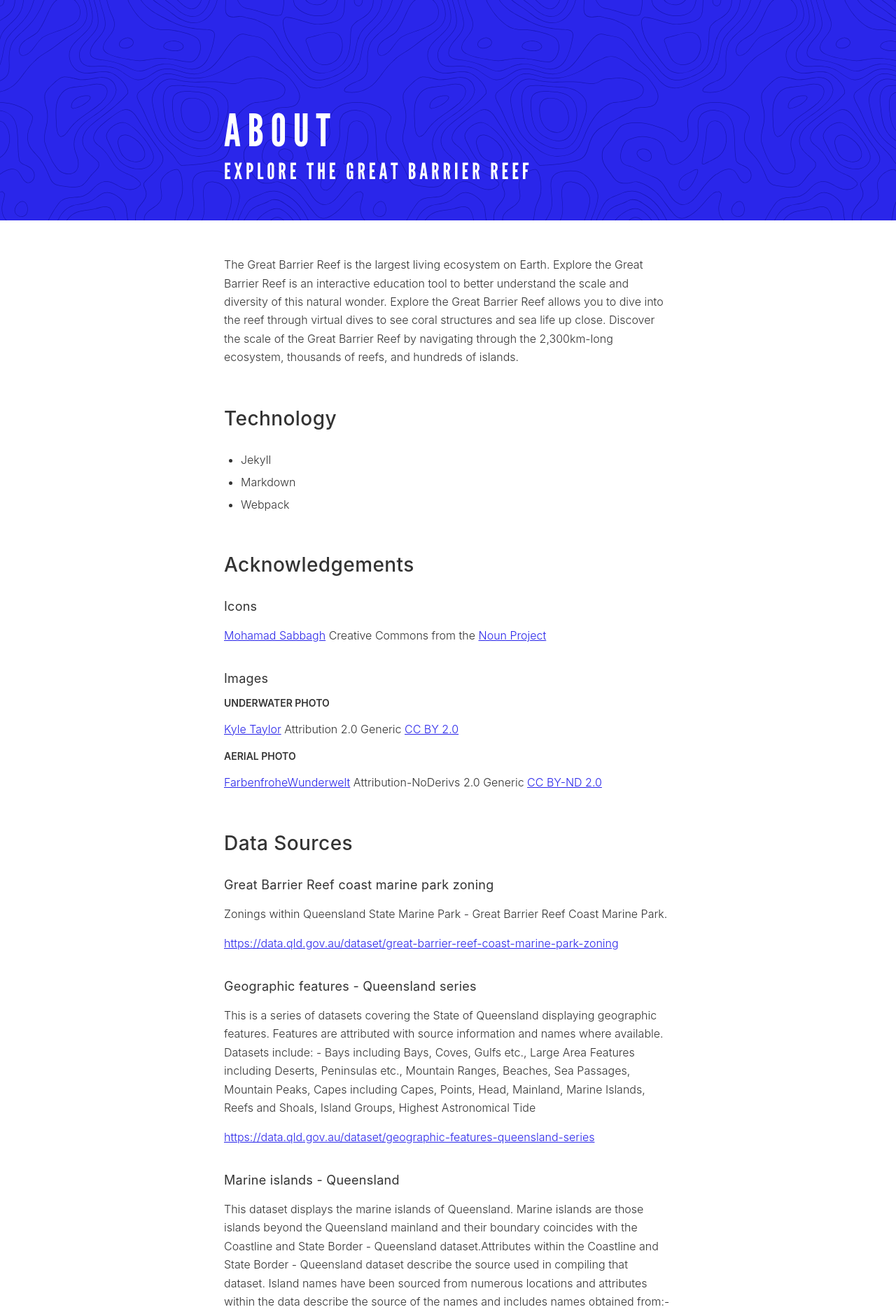
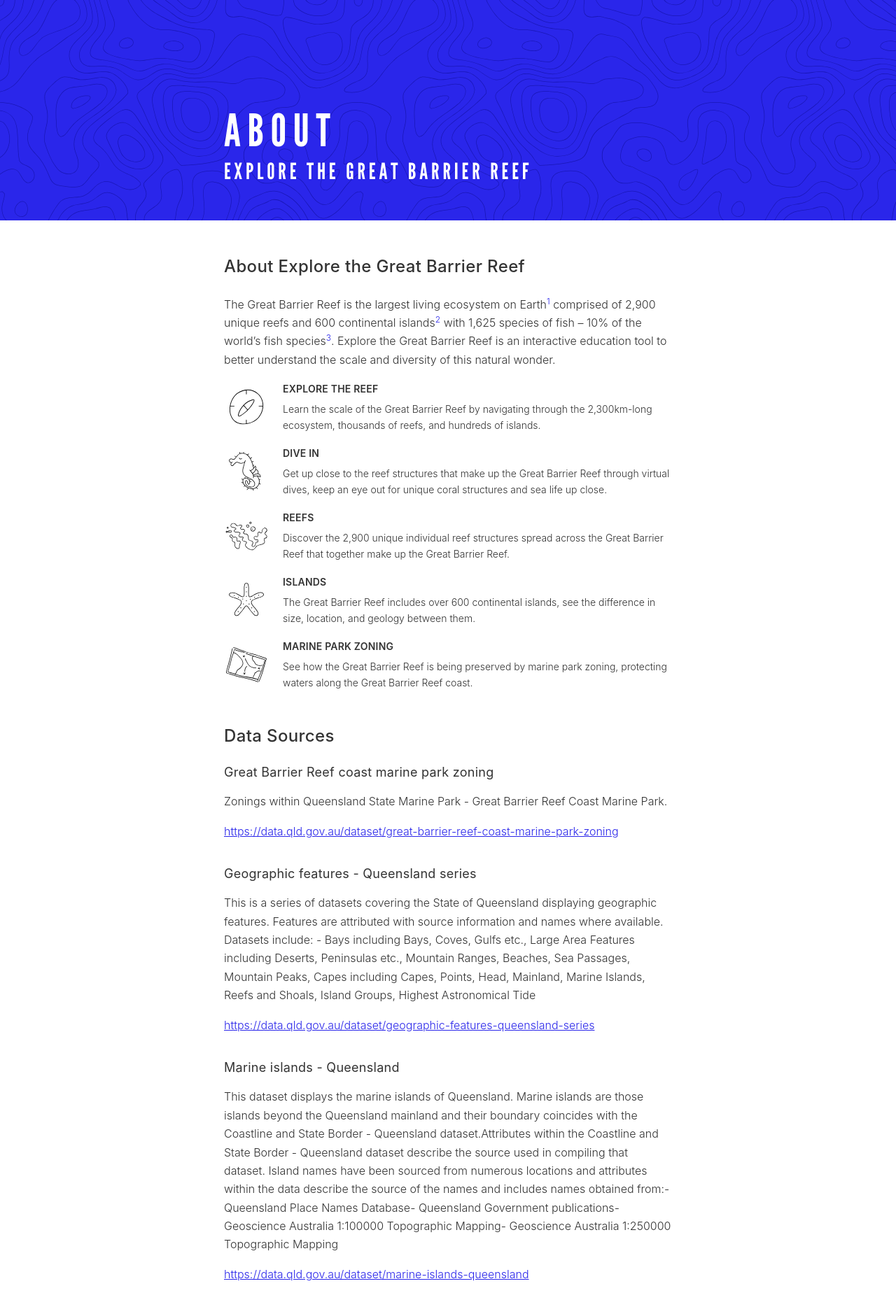
Before and after one commit to scottdejonge/great-barrier-reef, a Jekyll site: the page built from about.md, in a window 1280 px wide. Shown: the top 1878 px of the page at 70% size. Built offline with Jekyll 4.4.1, drawn with Linux system fonts in a browser that asks for light colours; some of the changed text lies outside the part shown.

Commit message:
Features and about page content

```diff
--- a/_includes/features.html
+++ b/_includes/features.html
@@ -1,49 +1,49 @@
 <article class="feature">
   <figure class="feature-image">
-    <img src="/src/glyphs/crab.svg" alt="">
+    <img src="/src/glyphs/compass.svg" alt="">
   </figure>
   <div class="feature-body">
-    <h2 class="feature-title">Explore</h2>
-    <p class="feature-description">Explore XXX reefs</p>
+    <h3 class="feature-title">Explore the Reef</h3>
+    <p class="feature-description">Learn the scale of the Great Barrier Reef by navigating through the 2,300km-long ecosystem, thousands of reefs, and hundreds of islands.</p>
   </div>
 </article>
 
 <article class="feature">
   <figure class="feature-image">
-    <img src="/src/glyphs/crab.svg" alt="">
+    <img src="/src/glyphs/seahorse.svg" alt="">
   </figure>
   <div class="feature-body">
-    <h2 class="feature-title">Dive</h2>
-    <p class="feature-description">Explore XXX reefs</p>
+    <h3 class="feature-title">Dive in</h3>
+    <p class="feature-description">Get up close to the reef structures that make up the Great Barrier Reef through virtual dives, keep an eye out for unique coral structures and sea life up close.</p>
   </div>
 </article>
 
 <article class="feature">
   <figure class="feature-image">
-    <img src="/src/glyphs/crab.svg" alt="">
+    <img src="/src/glyphs/coral.svg" alt="">
   </figure>
   <div class="feature-body">
-    <h2 class="feature-title">Reefs</h2>
-    <p class="feature-description">Explore XXX reefs</p>
+    <h3 class="feature-title">Reefs</h3>
+    <p class="feature-description">Discover the 2,900 unique individual reef structures spread across the Great Barrier Reef that together make up the Great Barrier Reef.</p>
   </div>
 </article>
 
 <article class="feature">
   <figure class="feature-image">
-    <img src="/src/glyphs/crab.svg" alt="">
+    <img src="/src/glyphs/starfish.svg" alt="">
   </figure>
   <div class="feature-body">
-    <h2 class="feature-title">Islands</h2>
-    <p class="feature-description">Explore XXX reefs</p>
+    <h3 class="feature-title">Islands</h3>
+    <p class="feature-description">The Great Barrier Reef includes over 600 continental islands, see the difference in size, location, and geology between them.</p>
   </div>
 </article>
 
 <article class="feature">
   <figure class="feature-image">
-    <img src="/src/glyphs/crab.svg" alt="">
+    <img src="/src/glyphs/map.svg" alt="">
   </figure>
   <div class="feature-body">
-    <h2 class="feature-title">Zones</h2>
-    <p class="feature-description">Explore XXX reefs</p>
+    <h3 class="feature-title">Marine park zoning</h3>
+    <p class="feature-description">See how the Great Barrier Reef is being preserved by marine park zoning, protecting waters along the Great Barrier Reef coast.</p>
   </div>
 </article>
--- a/about.md
+++ b/about.md
@@ -6,29 +6,11 @@ permalink: /about
 description:
 ---
 
-The Great Barrier Reef is the largest living ecosystem on Earth. Explore the Great Barrier Reef is an interactive education tool to better understand the scale and diversity of this natural wonder. Explore the Great Barrier Reef allows you to dive into the reef through virtual dives to see coral structures and sea life up close. Discover the scale of the Great Barrier Reef by navigating through the 2,300km-long ecosystem, thousands of reefs, and hundreds of islands.
+## About Explore the Great Barrier Reef
 
-## Technology
+The Great Barrier Reef is the largest living ecosystem on Earth[^1] comprised of 2,900 unique reefs and 600 continental islands[^2] with 1,625 species of fish – 10% of the world’s fish species[^3]. Explore the Great Barrier Reef is an interactive education tool to better understand the scale and diversity of this natural wonder.
 
-* Jekyll
-* Markdown
-* Webpack
-
-## Acknowledgements
-
-### Icons
-
-[Mohamad Sabbagh](https://thenounproject.com/Jetro/) Creative Commons from the [Noun Project](https://thenounproject.com/Msabbagh/collection/the-sea/?oq=reef&cidx=0&i=97733)
-
-### Images
-
-#### Underwater photo
-
-[Kyle Taylor](https://www.flickr.com/photos/kyletaylor/) Attribution 2.0 Generic [CC BY 2.0](https://creativecommons.org/licenses/by/2.0/)
-
-#### Aerial photo
-
-[FarbenfroheWunderwelt](https://www.flickr.com/photos/farbenfrohewunderwelt/) Attribution-NoDerivs 2.0 Generic [CC BY-ND 2.0](https://creativecommons.org/licenses/by-nd/2.0/)
+{% include features.html %}
 
 ## Data Sources
 
@@ -50,6 +32,41 @@ This dataset displays the marine islands of Queensland. Marine islands are those
 
 <https://data.qld.gov.au/dataset/marine-islands-queensland>
 
+## Acknowledgements
+
+### Icons
+
+[Mohamad Sabbagh](https://thenounproject.com/Jetro/) Creative Commons from the [Noun Project](https://thenounproject.com/Msabbagh/collection/the-sea/?oq=reef&cidx=0&i=97733)
+
+### Images
+
+#### Underwater photo
+
+[Kyle Taylor](https://www.flickr.com/photos/kyletaylor/) Attribution 2.0 Generic [CC BY 2.0](https://creativecommons.org/licenses/by/2.0/)
+
+#### Aerial photo
+
+[FarbenfroheWunderwelt](https://www.flickr.com/photos/farbenfrohewunderwelt/) Attribution-NoDerivs 2.0 Generic [CC BY-ND 2.0](https://creativecommons.org/licenses/by-nd/2.0/)
+
+## Technology
+
+* GitHub
+  * Github Pages
+* Jekyll
+* Markdown
+* Google Maps
+* KML
+* HTML
+* Javascript
+  * JQuery
+* CSS
+  * PostCSS
+* Webpack
+
 ## Roadmap
 
 * Expand
+
+[^1]: https://en.wikipedia.org/wiki/Great_Barrier_Reef
+[^2]: https://www.barrierreef.org/the-reef/the-facts#Reef-habitats
+[^3]: https://www.barrierreef.org/the-reef/the-facts#Reef-residents
--- a/dist/bundle.css
+++ b/dist/bundle.css
@@ -536,7 +536,7 @@ h1 + h2 {
 
 h2 {
 	margin: 2em 0 1em;
-	font-size: 2.8rem;
+	font-size: 2.4rem;
 	font-weight: 500;
 }
 
@@ -620,6 +620,30 @@ ul:last-child, ol:last-child {
     margin-bottom: 0;
 }
 
+.footnotes {
+	margin-top: 10rem;
+}
+
+.footnotes ol {
+    padding: 0 0 0 2rem;
+}
+
+.footnotes ol li, .footnotes ol p, .footnotes ol a {
+    font-size: 1.2rem;
+    color: #555
+}
+
+.footnotes::before {
+    position: absolute;
+    left: 50%;
+    margin-top: -5rem;
+    margin-left: -4rem;
+    content: '';
+    width: 8rem;
+    height: 2px;
+    background: #DDD;
+}
+
 hr {
 	height: 0;
 	margin: 8rem auto;
@@ -637,6 +661,10 @@ hr::before {
     font-size: 2rem;
     content: "***";
     letter-spacing: 1em;
+}
+
+sup a {
+    text-decoration: none;
 }
 
 dl {
@@ -977,17 +1005,14 @@ nav a {
 
 .feature {
 	display: flex;
-	align-items: center
-}
-
-.feature:not(:last-child) {
-    margin-bottom: 3rem;
+	align-items: center;
+	margin: 2rem 0;
 }
 
 .feature-image {
 		flex: 0 0 auto;
 		margin: 0;
-		margin-right: 1.5rem;
+		margin-right: 2rem;
 	}
 
 .feature-body {
@@ -995,12 +1020,15 @@ nav a {
 	}
 
 .feature-title {
-			margin: 0;
-			font-size: 1.8rem;
+			margin: 0 0 0.5em;
+			font-size: 1.4rem;
+			font-weight: 600;
+			text-transform: uppercase;
 		}
 
 .feature-description {
 			margin: 0;
+			font-size: 1.4rem;
 		}
 
 .filters {
@@ -1116,7 +1144,7 @@ nav a {
 
 .modal-footer {
 			margin: 0 2rem;
-			padding: 2rem;
+			padding: 0 2rem 3rem;
 			background: #FFF;
 			text-align: center;
 		}
--- a/src/css/component/modal.css
+++ b/src/css/component/modal.css
@@ -49,7 +49,7 @@
 
 		.modal-footer {
 			margin: 0 $m-s;
-			padding: $p-s;
+			padding: 0 $p-s $p-m;
 			background: $white;
 			text-align: center;
 		}
```
Also changed, not shown: src/css/component/feature.css (+7 -7 lines), _includes/modal.html (line endings or trailing spaces), 1 other file.
